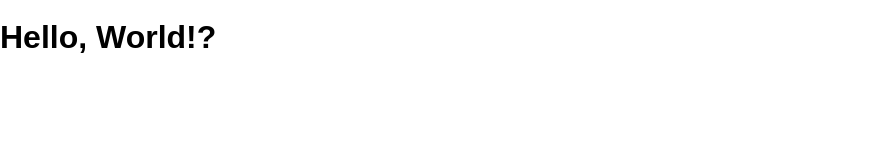
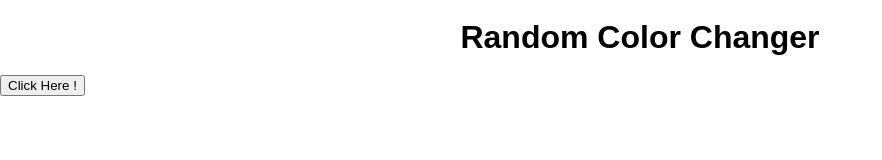
Before and after one commit to agustus9/warmup-2, a website: page public/index.html in a window 1280 px wide. Shown: the whole page, without its empty margins (0-882 px from the left). Drawn offline with Linux system fonts and the light colour scheme.

Commit message:
added querySelector

```diff
--- a/public/index.html
+++ b/public/index.html
@@ -1,13 +1,19 @@
 <!DOCTYPE html>
 <html>
+
 <head lang="en">
   <meta charset="UTF-8">
   <meta name="viewport" content="width=device-width, initial-scale=1">
   <title>Warmup 2</title>
-    <link rel="stylesheet" href="/screen.css">
+  <link rel="stylesheet" href="./screen.css">
 </head>
+
 <body>
-    <h1>Hello, World!</h1>
-    <script src="/main.js" charset="utf-8"></script>
+  <h1>Random Color Changer</h1>
+  <button onclick="backgroundColor()" class="btn btn-success waves-effect">
+    Click Here !
+  </button>
+  <script src="./main.js" charset="utf-8"></script>
 </body>
+
 </html>
--- a/public/main.js
+++ b/public/main.js
@@ -1,5 +1,18 @@
+function rand(start, end) {
+  let r = start + Math.floor(Math.random() * (end - start));
+  return r;
+}
+
+
+function backgroundColor() {
+  let bgColor = "rgb(" + rand(0, 255) + "," + rand(0, 255) + "," + rand(0, 255) + ")";
+  document.querySelector("body").style.backgroundColor = bgColor;
+
+
+}
+
 const main = () => {
-  document.querySelector('h1').textContent += '?'
+  document.querySelector('h1').textContent += ''
 }
 
 document.addEventListener('DOMContentLoaded', main)
--- a/public/screen.css
+++ b/public/screen.css
@@ -7,3 +7,17 @@ body {
   min-height: 100%;
   font: 16px / 1 sans-serif;
 }
+
+button {
+  display: flex;
+
+}
+
+h1 {
+  text-align: center;
+}
+
+.btn {
+  display: flex;
+  align-items: center;
+}
```
Lines whose indentation alone changed are shown as unchanged.
